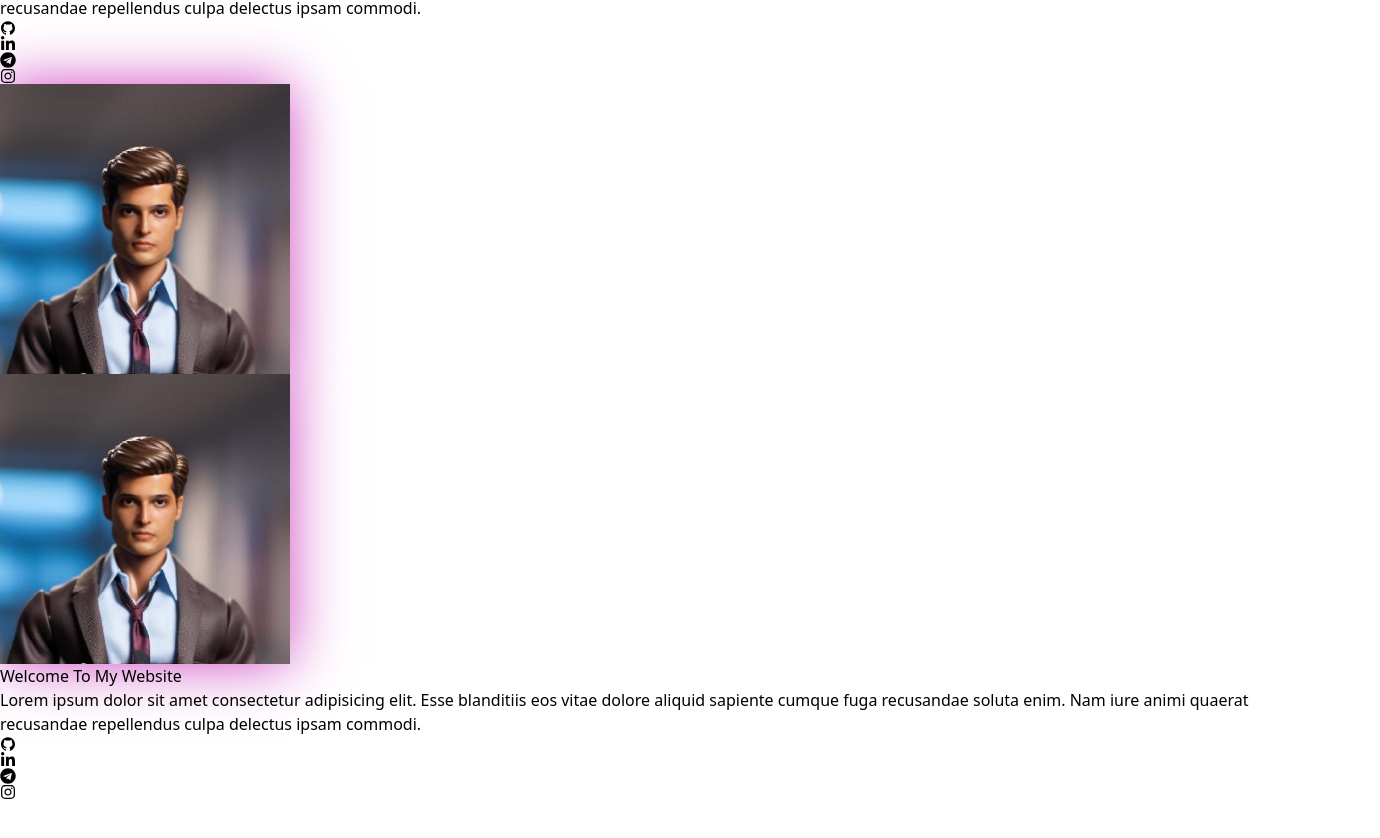
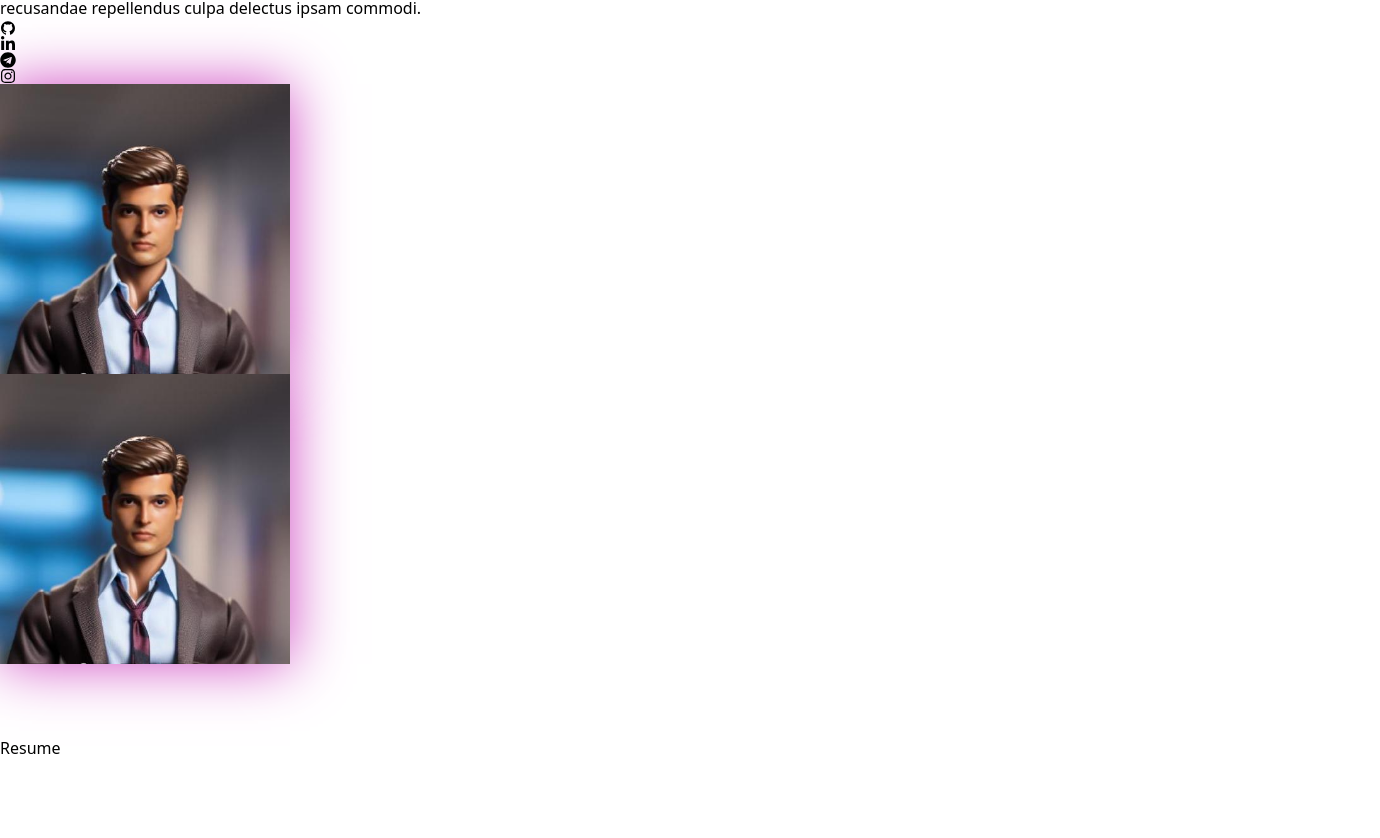
Before and after one commit to majid-757/Portfolio-2, a React (Vite) app: page / in a window 1280 px wide. Shown: the part 220-1058 px from the top of the page, 1380 px wide, since content can reach past the window. Before the commit the page ends 1020 px from the top, so only its background shows below. Built offline with nearby package versions, Linux system fonts and the light colour scheme.

Commit message:
completes other parts

```diff
--- a/src/App.jsx
+++ b/src/App.jsx
@@ -1,6 +1,8 @@
 import Nav from "./components/Nav"
 import Banner from "./components/Banner"
 import About from "./components/About"
+import Services from "./components/Services"
+import Projects from "./components/Projects"
 
 
 const App = () => {
@@ -9,6 +11,8 @@
       <Nav />
       <Banner />
       <About />
+      <Services />
+      <Projects />
     </div>
   )
 }
--- a/src/components/About.jsx
+++ b/src/components/About.jsx
@@ -1,25 +1,22 @@
-import { AiFillGithub } from "react-icons/ai";
-import { FaLinkedinIn, FaInstagram, FaTelegram } from "react-icons/fa";
-
+// import { AiFillGithub } from "react-icons/ai";
+// import { FaLinkedinIn, FaInstagram, FaTelegram } from "react-icons/fa";
 
 import img from "../assets/62511773.jpg";
 
-
 const About = () => {
   return (
-    <div id="About" className="">
-      <img
+    <div id="About" className="lg:px-56 px-10 lg:py-0 py-20 text-center gap-5 lg:text-start flex lg:flex-row flex-col justify-between lg:gap-28 items-center">
+      <img data-aos="fade-down"
         src={img}
         width={290}
         height={290}
         className="rounded border-2 p-1 border-fuchsia-500 img-glow"
       />
-      <div className="lg:px-56 px-10 lg:py-0 py-20 text-center gap-5 lg:text-start flex lg:flex-row flex-col-reverse justify-between lg:gap-28 items-center">
       <div className="h-full lg:py-40 flex flex-col justify-center lg:items-start items-center text-white">
-          <h1 className="text-[52px] font-semibold mb-8 leading-normal">
-            Welcome To <span className="text-fuchsia-500">My Website</span>
+        <h1 data-aos="fade-right" className="text-[52px] font-semibold mb-8 leading-normal text-fuchsia-500 uppercase">
+          About me
         </h1>
-          <p>
+        <p data-aos="fade-left">
           Lorem ipsum dolor sit amet consectetur adipisicing elit. Esse
           blanditiis eos vitae dolore aliquid sapiente cumque fuga recusandae
           soluta enim. Nam iure animi quaerat recusandae repellendus culpa
@@ -28,35 +25,12 @@
         <div className="flex mt-8 gap-2">
           <div className="flex items-center justify-center">
             <div className="flex space-x-2">
-                <a
-                  href=""
-                  className="text-fuchsia-600 hover:text-fuchsia-500 rounded-full glow p-2"
-                >
-                  <AiFillGithub className="text-[28px]" />
-                </a>
-                <a
-                  href=""
-                  className="text-fuchsia-600 hover:text-fuchsia-500 rounded-full glow p-2"
-                >
-                  <FaLinkedinIn className="text-[28px]" />
-                </a>
-                <a
-                  href=""
-                  className="text-fuchsia-600 hover:text-fuchsia-500 rounded-full glow p-2"
-                >
-                  <FaTelegram className="text-[28px]" />
-                </a>
-                <a
-                  href=""
-                  className="text-fuchsia-600 hover:text-fuchsia-500 rounded-full glow p-2"
-                >
-                  <FaInstagram className="text-[28px]" />
-                </a>
+              <button className="neno-button shadow-xl hover:shadow-fuchsia-800/50 text-white border-2 hover:bg-fuchsia-800 border-fuchsia-800 rounded-lg py-4 px-8 uppercase relative overflow-hidden">
+                Resume
+              </button>
             </div>
           </div>
         </div>
-        </div>
-
       </div>
     </div>
   );
--- a/src/components/Banner.jsx
+++ b/src/components/Banner.jsx
@@ -1,16 +1,29 @@
 import { AiFillGithub } from "react-icons/ai";
 import { FaLinkedinIn, FaInstagram, FaTelegram } from "react-icons/fa";
-// import { FiTwitter } from "react-icons/fi"
+
+import AOS from "aos";
+import 'aos/dist/aos.css';
+
 import img from "../assets/62511773.jpg";
+import { useEffect } from "react";
 
 const Banner = () => {
+
+  useEffect(() => {
+    AOS.init({
+      easing: 'ease-out-quart',
+      delay: 0,
+      duration: 750
+    })
+  }, [1000]);
+
   return (
     <div className="lg:px-56 px-10 lg:py-0 py-20 text-center gap-5 lg:text-start flex lg:flex-row flex-col-reverse justify-between lg:gap-28 items-center">
       <div className="h-full lg:py-40 flex flex-col justify-center lg:items-start items-center text-white">
-        <h1 className="text-[52px] font-semibold mb-8 leading-normal">
+        <h1 data-aos="fade-right" className="text-[52px] font-semibold mb-8 leading-normal uppercase">
           Welcome To <span className="text-fuchsia-500">My Website</span>
         </h1>
-        <p>
+        <p data-aos="fade-left">
           Lorem ipsum dolor sit amet consectetur adipisicing elit. Esse
           blanditiis eos vitae dolore aliquid sapiente cumque fuga recusandae
           soluta enim. Nam iure animi quaerat recusandae repellendus culpa
@@ -47,7 +60,7 @@
           </div>
         </div>
       </div>
-      <img
+      <img data-aos="fade-up"
         src={img}
         width={290}
         height={290}
--- a/src/components/Projects.jsx
+++ b/src/components/Projects.jsx
@@ -1,8 +1,49 @@
+import img from "../assets/2024.png";
 
 const Projects = () => {
   return (
-    <div>Projects</div>
-  )
-}
+    <div
+      id="Projects"
+      className="p-20 flex flex-col items-center justify-center"
+    >
+      <h1
+        data-aos="fade-right"
+        className="text-[52px] font-semibold mb-20 leading-normal uppercase text-fuchsia-500"
+      >
+        Projects
+      </h1>
+      <div className="grid lg:grid-cols-4 md:grid-cols-2 grid-cols-1 justify-around gap-10">
+        <img
+          height={350}
+          width={250}
+          data-aos="fade-up"
+          className="text-[26px] flex items-center justify-center rounded-3xl p-1 border-2 border-fuchsia-800 b_glow"
+          src={img}
+        />
+        <img
+          height={350}
+          width={250}
+          data-aos="fade-down"
+          className="text-[26px] flex items-center justify-center rounded-3xl p-1 border-2 border-fuchsia-800 b_glow"
+          src={img}
+        />
+        <img
+          height={350}
+          width={250}
+          data-aos="fade-up"
+          className="text-[26px] flex items-center justify-center rounded-3xl p-1 border-2 border-fuchsia-800 b_glow"
+          src={img}
+        />
+        <img
+          height={350}
+          width={250}
+          data-aos="fade-down"
+          className="text-[26px] flex items-center justify-center rounded-3xl p-1 border-2 border-fuchsia-800 b_glow"
+          src={img}
+        />
+      </div>
+    </div>
+  );
+};
 
-export default Projects
+export default Projects;
--- a/src/components/Services.jsx
+++ b/src/components/Services.jsx
@@ -1,8 +1,43 @@
-
 const Services = () => {
   return (
-    <div>Services</div>
-  )
-}
+    <div
+      id="Services"
+      className="p-20 flex flex-col items-center justify-center"
+    >
+      <h1
+        data-aos="fade-right"
+        className="text-[52px] font-semibold mb-20 leading-normal uppercase text-fuchsia-500"
+      >
+        Services
+      </h1>
+      <div className="grid lg:grid-cols-4 md:grid-cols-2 grid-cols-1 justify-around gap-20">
+        <h2
+          data-aos="fade-up"
+          className="text-[26px] flex items-center justify-center font-semibold text-fuchsia-800 rounded-3xl h-36 w-44 border-2 border-fuchsia-800 b_glow"
+        >
+          HTML
+        </h2>
+        <h2
+          data-aos="fade-down"
+          className="text-[26px] flex items-center justify-center font-semibold text-fuchsia-800 rounded-3xl h-36 w-44 border-2 border-fuchsia-800 b_glow"
+        >
+          CSS
+        </h2>
+        <h2
+          data-aos="fade-up"
+          className="text-[26px] flex items-center justify-center font-semibold text-fuchsia-800 rounded-3xl h-36 w-44 border-2 border-fuchsia-800 b_glow"
+        >
+          Javascript
+        </h2>
+        <h2
+          data-aos="fade-down"
+          className="text-[26px] flex items-center justify-center font-semibold text-fuchsia-800 rounded-3xl h-36 w-44 border-2 border-fuchsia-800 b_glow"
+        >
+          React
+        </h2>
+      </div>
+    </div>
+  );
+};
 
-export default Services
+export default Services;
--- a/src/index.css
+++ b/src/index.css
@@ -17,3 +17,20 @@
 .img-glow {
     box-shadow: 0 0 55px rgb(206, 71, 193);
 }
+
+
+.neno-button {
+    transition: all 0.3s ease-in-out;
+
+}
+
+
+.neno-button:hover {
+    box-shadow: 0 0 15px rgb(206, 71, 193);
+}
+
+
+.b_glow {
+    box-shadow: 0 0 15px rgb(206, 71, 193);
+
+}
```
Also changed, not shown: src/assets/2024.png (added). Lines whose indentation alone changed are shown as unchanged.
